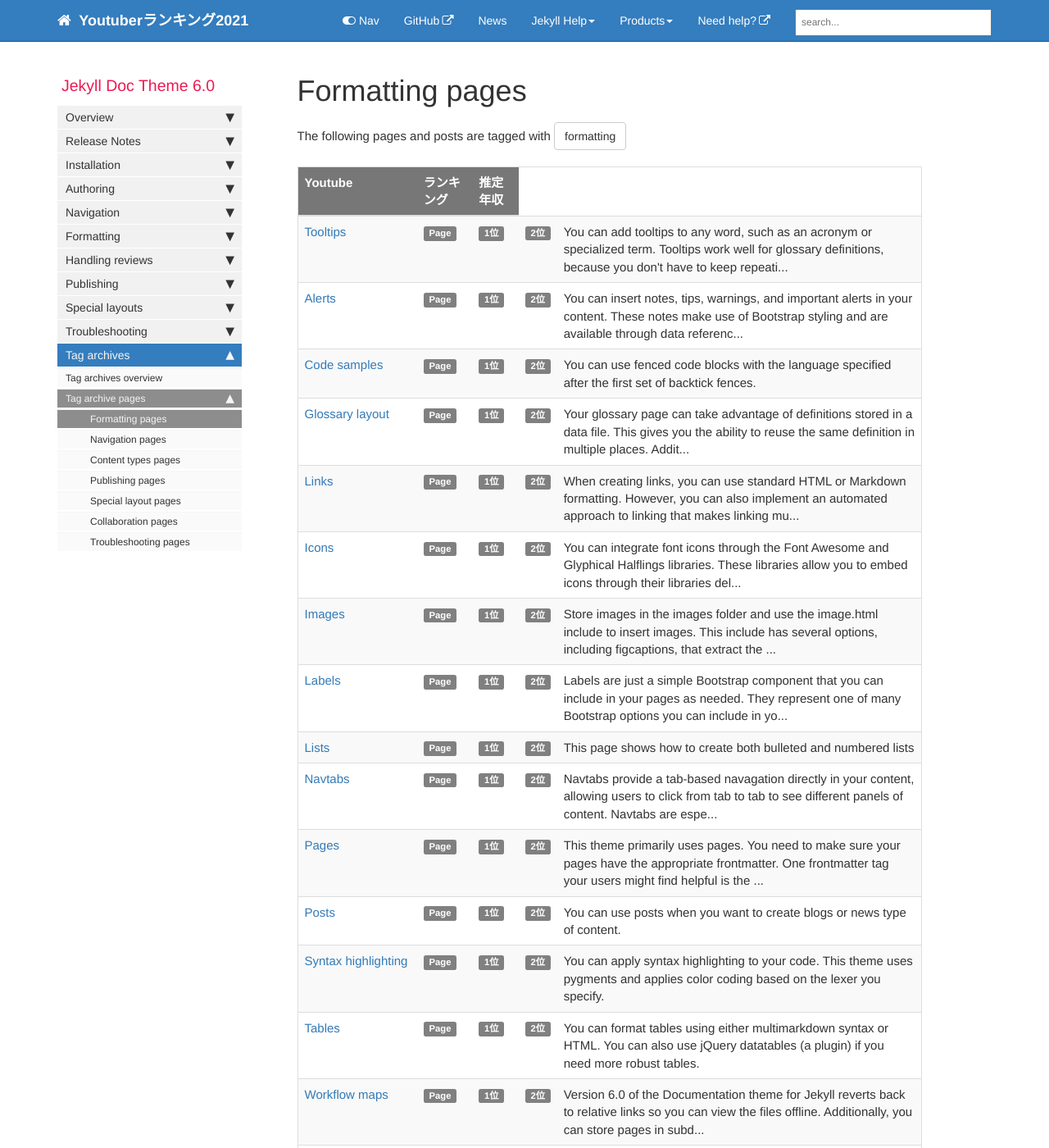
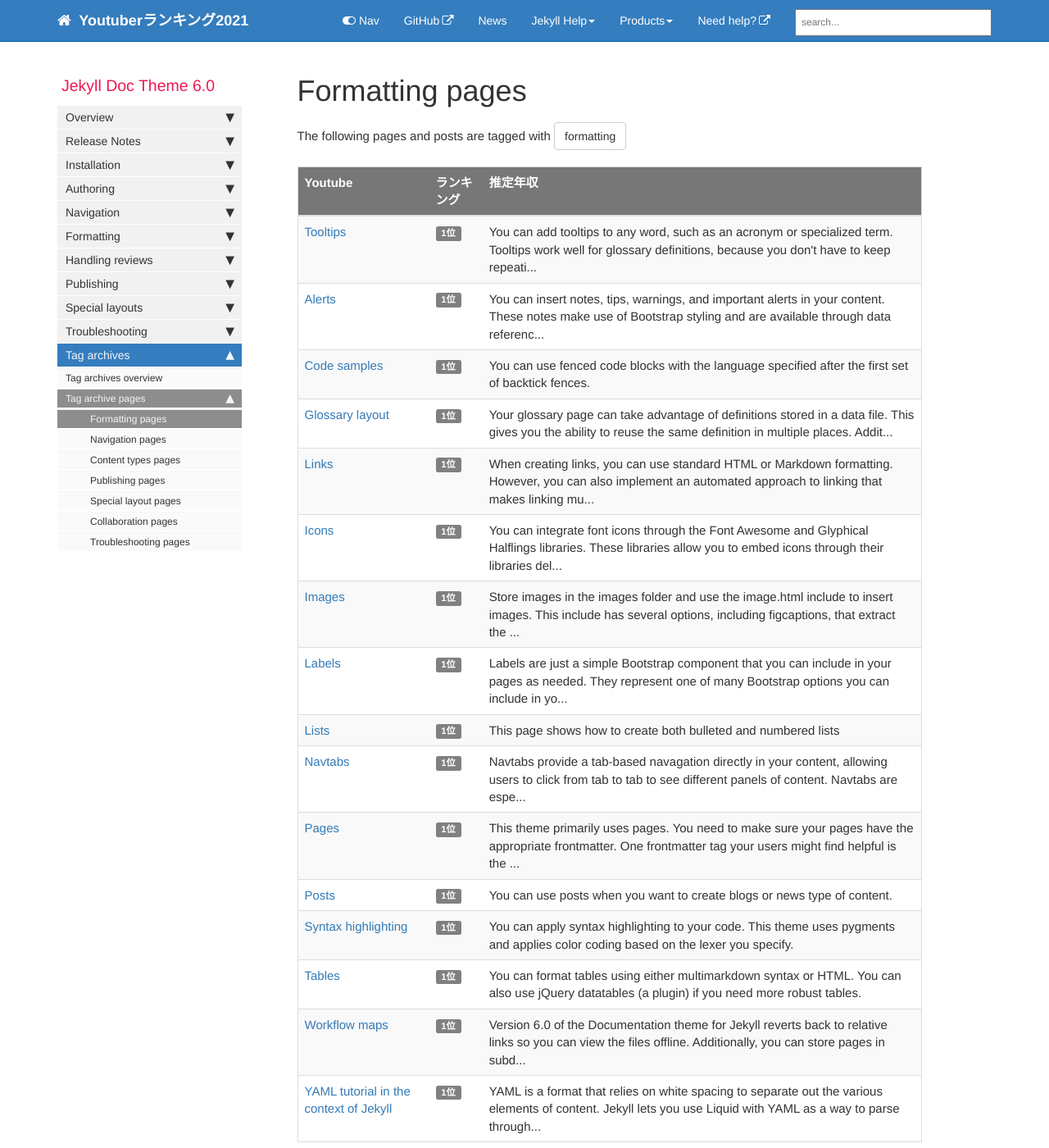
Before and after one commit to takagotch/page482, a Jekyll site: the page built from pages/tags/tag_formatting.md, in a window 1280 px wide and 1400 px high. Shown: the whole window at 82% size. Built offline with Jekyll 4.4.1, drawn with Linux system fonts in a browser that asks for light colours; comment, search, counter and statistics services are not loaded.

Commit message:
Update taglogic.html

```diff
--- a/_includes/taglogic.html
+++ b/_includes/taglogic.html
@@ -7,9 +7,7 @@
         {% if tag == thisTag %}
 
         <tr><td><a href="{{ page.url | remove: "/" }}">{{page.title}}</a></td>
-            <td><span class="label label-default">Page</span></td>
             <td><span class="label label-default">1位</span></td>
-            <td><span class="label label-default">2位</span></td>
 
           <td>{% if page.summary %} {{ page.summary | strip_html | strip_newlines | truncate: 160 }} {% else %} {{ page.content | truncatewords: 50 | strip_html }} {% endif %}</td>
         </tr>
```
